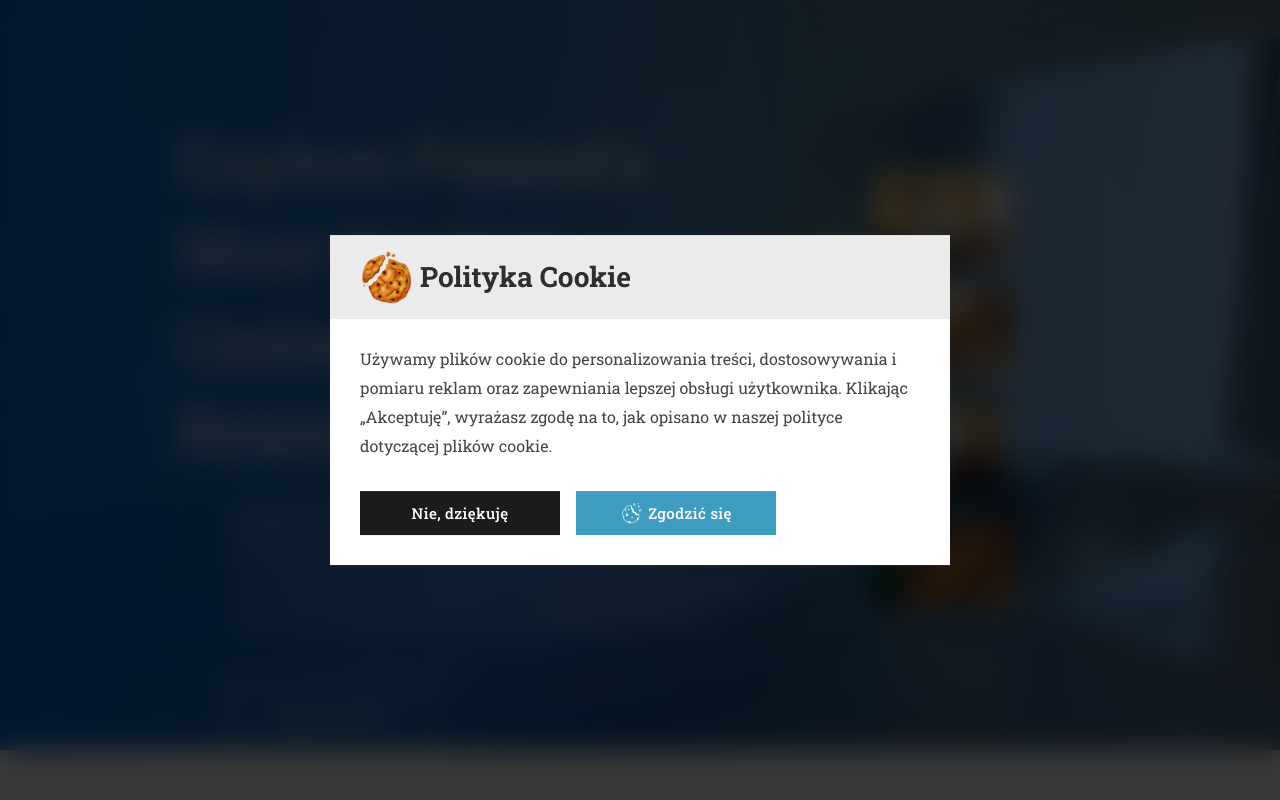
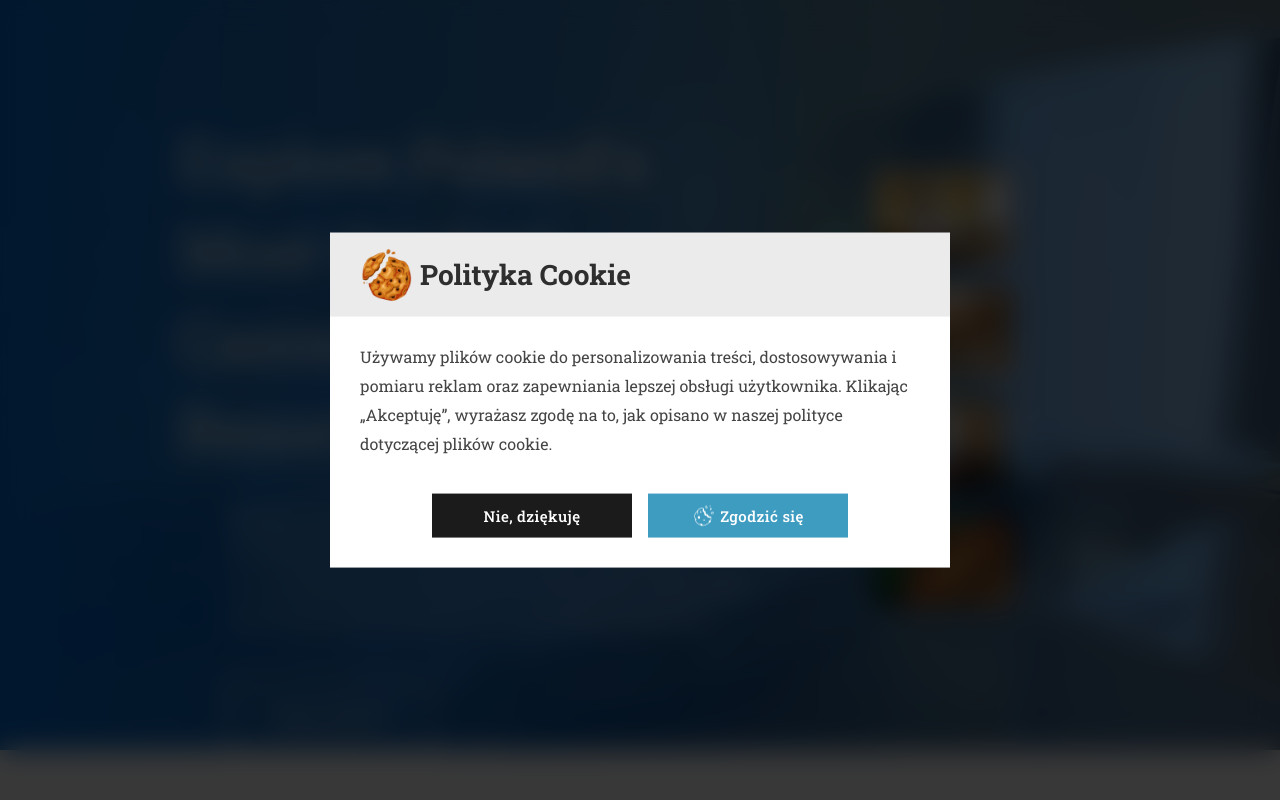
Before and after one commit to NobonitaSaha/lodgeadvisor95.com-play, a plain HTML site: page index.html in a window 1280 px wide. Shown: the top 800 px of the page. Drawn offline with nearby package versions, Linux system fonts and the light colour scheme; a web font is replaced by a local one.

Commit message:
second commit

```diff
--- a/index.html
+++ b/index.html
@@ -103,10 +103,14 @@
 			padding: 15px 30px 15px 30px;
 		}
 
+		.cookie-btn {
+			text-align: center;
+		}
+
 		.cookie-double-btn{
 			display: inline-flex;
 			gap: 16px;
-			padding: 0px 30px 30px 30px;
+			padding: 5px 30px 30px 30px;
 		}
 
 		.cookie-double-btn button {
```
